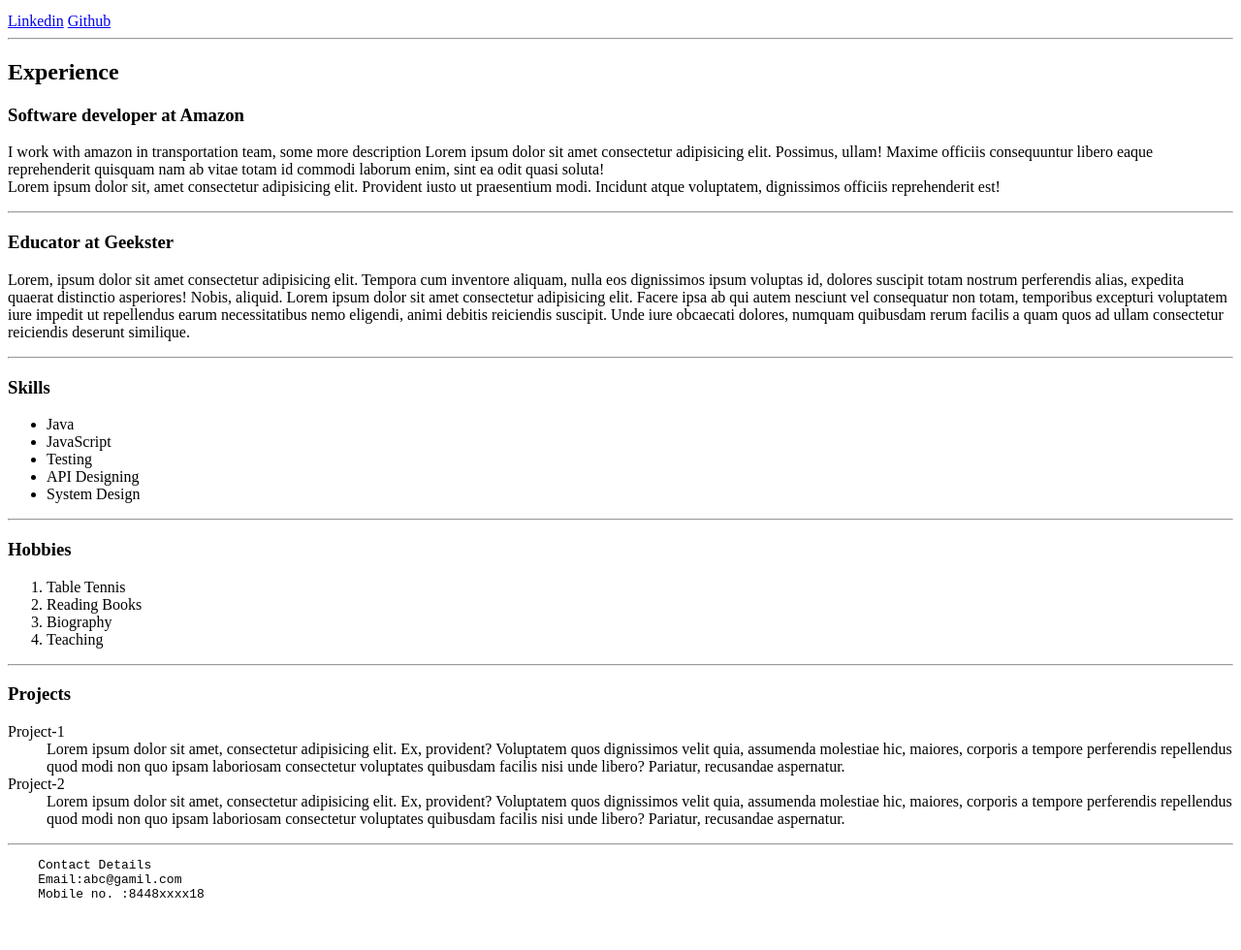
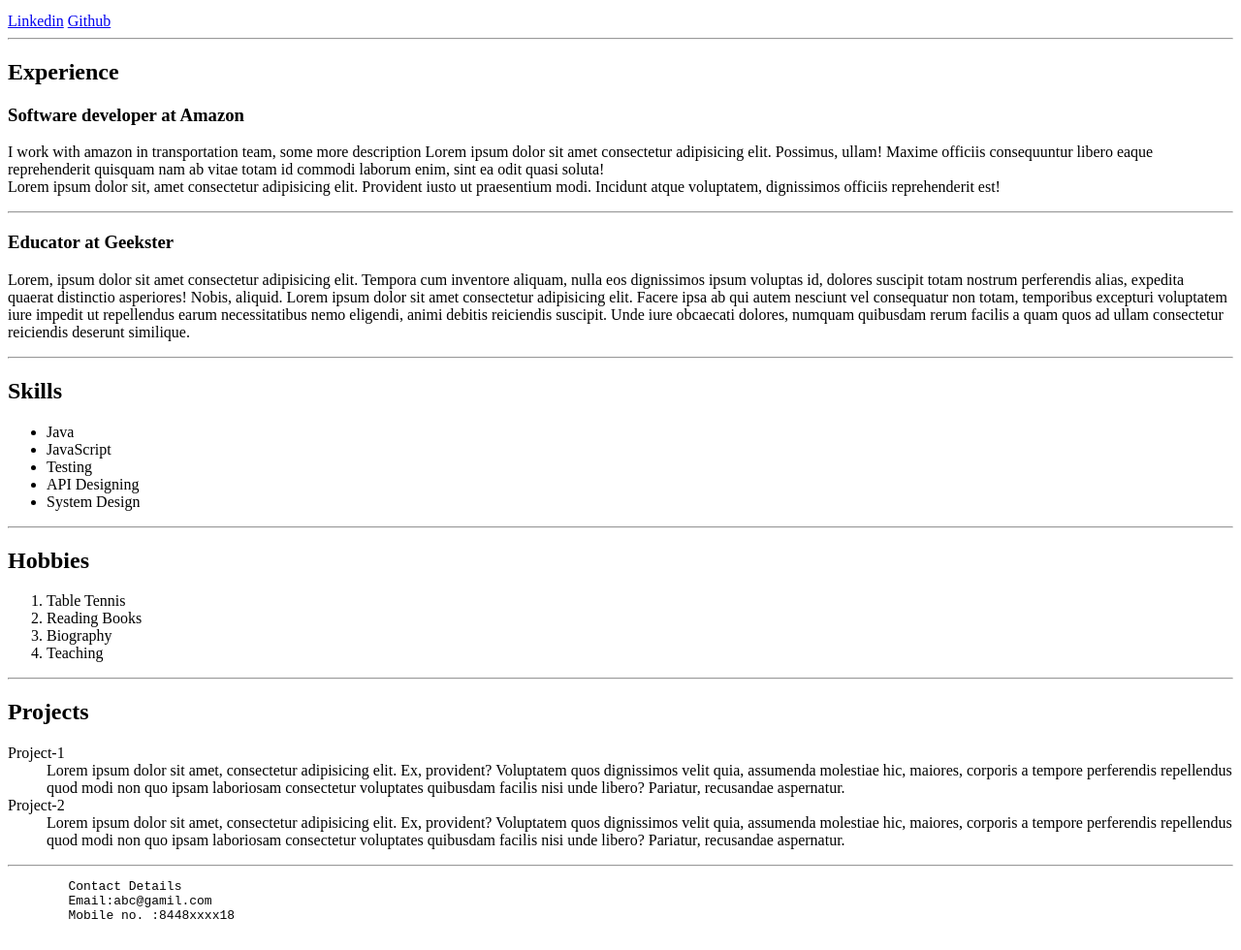
Before and after one commit to Alex21c/Assignment-1-Resume, a plain HTML site: page index.html in a window 1280 px wide. Shown: the part 101-1081 px from the top of the page at 97% size. Before the commit the page ends 1059 px from the top, so only its background shows below. Drawn offline with Linux system fonts and the light colour scheme.

Commit message:
updated following headings to H2 Skills, Hobbies and Project,
updated preformated contact Deatails Spacing.

```diff
--- a/index.html
+++ b/index.html
@@ -24,7 +24,7 @@
   <p>Lorem, ipsum dolor sit amet consectetur adipisicing elit. Tempora cum inventore aliquam, nulla eos dignissimos ipsum voluptas id, dolores suscipit totam nostrum perferendis alias, expedita quaerat distinctio asperiores! Nobis, aliquid. Lorem ipsum dolor sit amet consectetur adipisicing elit. Facere ipsa ab qui autem nesciunt vel consequatur non totam, temporibus excepturi voluptatem iure impedit ut repellendus earum necessitatibus nemo eligendi, animi debitis reiciendis suscipit. Unde iure obcaecati dolores, numquam quibusdam rerum facilis a quam quos ad ullam consectetur reiciendis deserunt similique.</p>
   <hr>
 
-  <h3>Skills</h3>
+  <h2>Skills</h2>
   <ul>
     <li>Java</li>
     <li>JavaScript</li>
@@ -34,7 +34,7 @@
   </ul>
   <hr>
 
-  <h3>Hobbies</h3>
+  <h2>Hobbies</h2>
   <ol>
     <li>Table Tennis</li>
     <li>Reading Books</li>
@@ -43,7 +43,7 @@
   </ol>
   <hr>
 
-  <h3>Projects</h3>
+  <h2>Projects</h2>
   <dl>
     <dt>Project-1</dt>
     <dd>Lorem ipsum dolor sit amet, consectetur adipisicing elit. Ex, provident? Voluptatem quos dignissimos velit quia, assumenda molestiae hic, maiores, corporis a tempore perferendis repellendus quod modi non quo ipsam laboriosam consectetur voluptates quibusdam facilis nisi unde libero? Pariatur, recusandae aspernatur.</dd>
@@ -52,9 +52,9 @@
   </dl>
   <hr>
   <pre>
-    Contact Details
-    Email:abc@gamil.com
-    Mobile no. :8448xxxx18
+        Contact Details
+        Email:abc@gamil.com
+        Mobile no. :8448xxxx18
   </pre>
 </body>
 </html>
```
